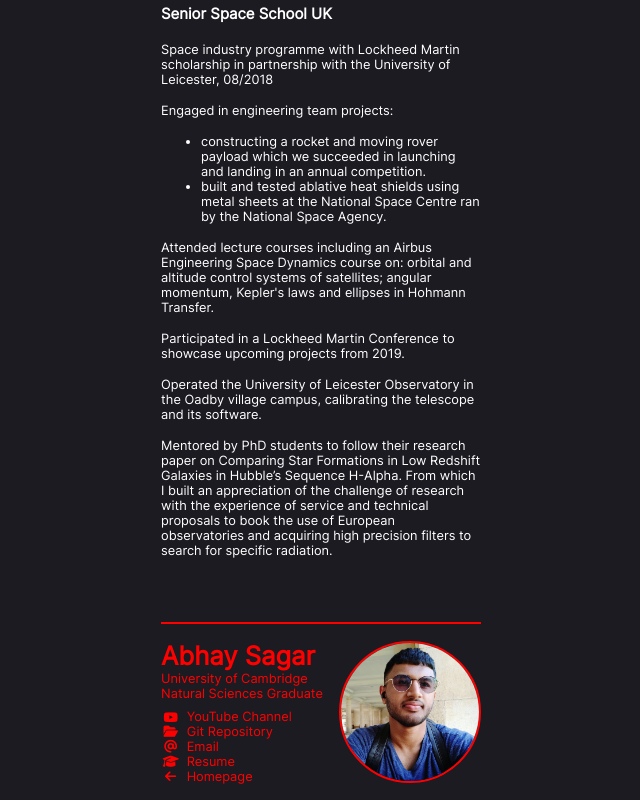
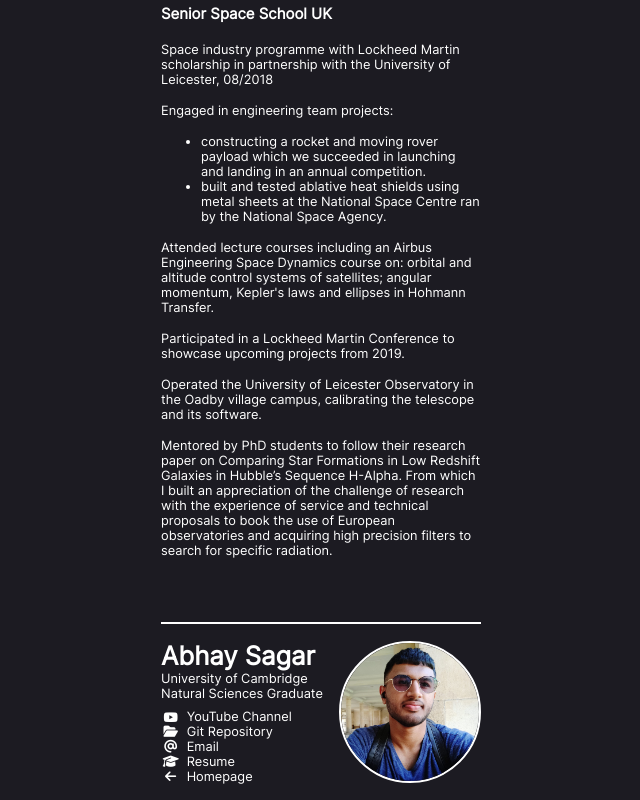
Before and after one commit to delicious1341/delicious1341.github.io, a plain HTML site: page resume.html in a window 1280 px wide. Shown: the part 5029-5829 px from the top of the page, without its empty margins (319-959 px from the left). Drawn offline with Linux system fonts and the light colour scheme.

Commit message:
safari fixed

```diff
--- a/assets/styles_article.css
+++ b/assets/styles_article.css
@@ -261,7 +261,6 @@ footer{
     column-gap: 1em;
     row-gap: 0.5em;
     padding-top: 1rem;
-    color: red
 }
 footer figure {
     grid-column: 1 / 3;
@@ -269,7 +268,6 @@ footer figure {
     display: grid;
     grid-template-columns: subgrid;
     grid-template-rows: subgrid;
-    column-gap: 1em;
     margin: 0;
 }
 footer figcaption {
@@ -297,15 +295,6 @@ footer ul {
     margin: 0 !important;
     grid-column: 1 / 2;
     grid-row: 2 / 3;
-
-    /* try for safari */
-    width: max-content;
-    height: min-content;
-}
-
-footer ul *, figcaption * {
-    width: max-content;
-    height: min-content;
 }
 
 
```
